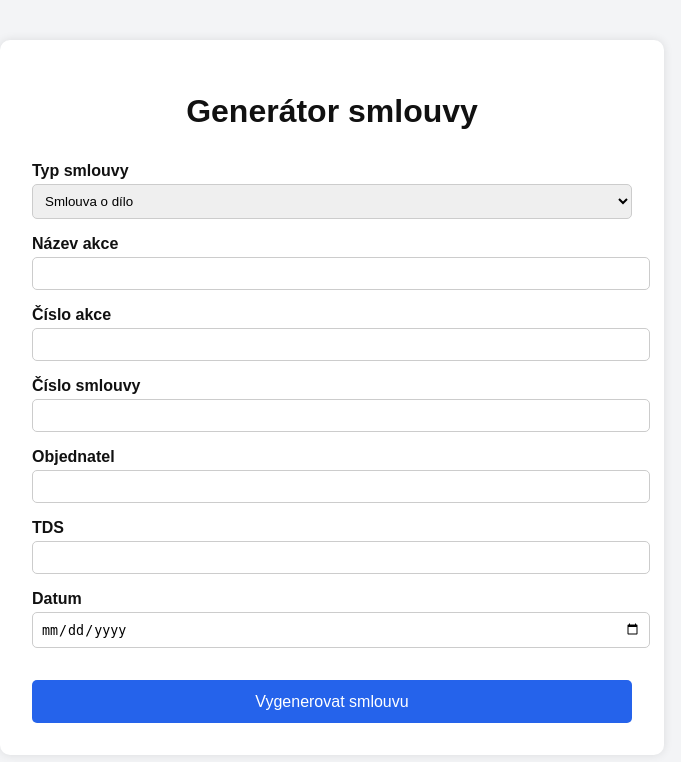
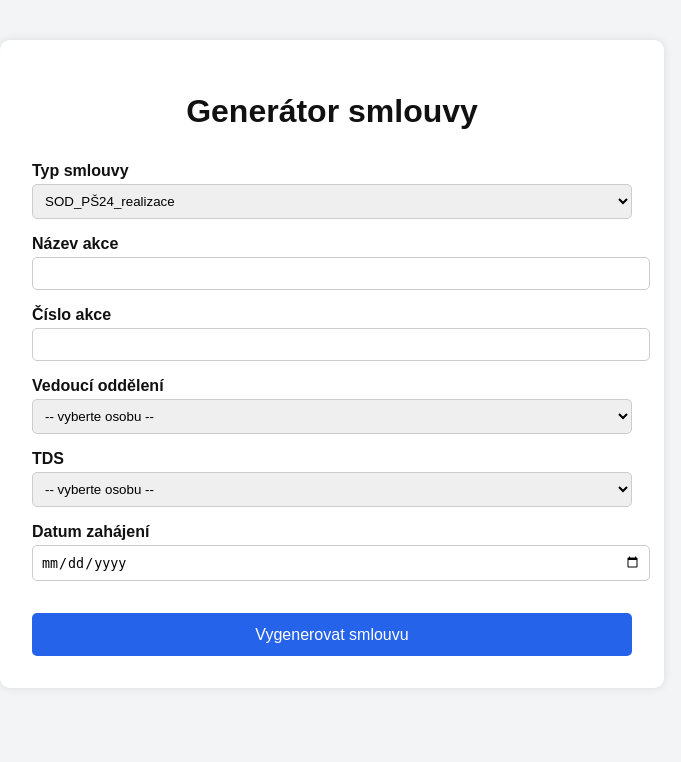
Before and after one commit to JenikAdamira/contract-generator, a Flask app: page / in a window 1280 px wide. Shown: the top 762 px of the page, without its empty margins (308-989 px from the left). Run offline with Flask 3, Linux system fonts and the light colour scheme.

Commit message:
Update form.html

```diff
--- a/templates/form.html
+++ b/templates/form.html
@@ -63,8 +63,7 @@
     <form method="post">
         <label for="sablona">Typ smlouvy</label>
         <select name="sablona" required>
-            <option value="smlouva_o_dilo" {% if data and data.sablona == 'smlouva_o_dilo' %}selected{% endif %}>Smlouva o dílo</option>
-            <option value="dodatkova_smlouva" {% if data and data.sablona == 'dodatkova_smlouva' %}selected{% endif %}>Dodatková smlouva</option>
+            <option value="smlouva_o_dilo" {% if data and data.sablona == 'smlouva_o_dilo' %}selected{% endif %}>SOD_PŠ24_realizace</option>
         </select>
 
         <label for="nazev_akce">Název akce</label>
@@ -73,16 +72,29 @@
         <label for="cislo_akce">Číslo akce</label>
         <input type="text" name="cislo_akce" value="{{ data.cislo_akce if data else '' }}" required>
 
-        <label for="cislo_smlouvy">Číslo smlouvy</label>
-        <input type="text" name="cislo_smlouvy" value="{{ data.cislo_smlouvy if data else '' }}" required>
+<label for="vedouci">Vedoucí oddělení</label>
+<select name="tds" required>
+    <option value="" disabled {% if not data or not data.tds %}selected{% endif %}>-- vyberte osobu --</option>
+    <option value="Marcel Chmelík DiS., vedoucí oddělení realizace investic" {% if data and data.tds == 'Marcel Chmelík DiS., vedoucí oddělení realizace investic' %}selected{% endif %}>Marcel Chmelík DiS., vedoucí oddělení realizace investic</option>
+    <option value="Ing. Jakub Hušek, vedoucí oddělení přípravy investic" {% if data and data.tds == 'Ing. Jakub Hušek, vedoucí oddělení přípravy investic' %}selected{% endif %}>Ing. Jakub Hušek, vedoucí oddělení přípravy investic</option>
+</select>
 
-        <label for="objednatel">Objednatel</label>
-        <input type="text" name="objednatel" value="{{ data.objednatel if data else '' }}" required>
+<label for="tds">TDS</label>
+<select name="tds" required>
+    <option value="" disabled {% if not data or not data.tds %}selected{% endif %}>-- vyberte osobu --</option>
+    <option value="Ing. Jan Adamíra" {% if data and data.tds == 'Ing. Jan Adamíra' %}selected{% endif %}>Ing. Jan Adamíra</option>
+    <option value="Ing. Štěpán Havlas" {% if data and data.tds == 'Ing. Štěpán Havlas' %}selected{% endif %}>Ing. Štěpán Havlas</option>
+    <option value="Ing. Pavel Kamenický" {% if data and data.tds == 'Ing. Pavel Kamenický' %}selected{% endif %}>Ing. Pavel Kamenický</option>
+    <option value="Milan Kyral DiS." {% if data and data.tds == 'Milan Kyral DiS.' %}selected{% endif %}>Milan Kyral DiS.</option>
+    <option value="Ing. Martin Oliva" {% if data and data.tds == 'Ing. Martin Oliva' %}selected{% endif %}>Ing. Martin Oliva</option>
+    <option value="Martin Pala" {% if data and data.tds == 'Martin Pala' %}selected{% endif %}>Martin Pala</option>
+    <option value="Ing. Michal Ranný" {% if data and data.tds == 'Ing. Michal Ranný' %}selected{% endif %}>Ing. Michal Ranný</option>
+    <option value="Ing. Marek Špryňar" {% if data and data.tds == 'Ing. Marek Špryňar' %}selected{% endif %}>Ing. Marek Špryňar</option>
+    <option value="Ing. Vladimír Vít" {% if data and data.tds == 'Ing. Vladimír Vít' %}selected{% endif %}>Ing. Vladimír Vít</option>
+    <option value="Ing. František Zurek" {% if data and data.tds == 'Ing. František Zurek' %}selected{% endif %}>Ing. František Zurek</option>
+</select>
 
-        <label for="tds">TDS</label>
-        <input type="text" name="tds" value="{{ data.tds if data else '' }}" required>
-
-        <label for="datum">Datum</label>
+        <label for="zahajeni">Datum zahájení</label>
         <input type="date" name="datum" value="{{ data.datum if data else '' }}" required>
 
         <button type="submit">Vygenerovat smlouvu</button>
```
